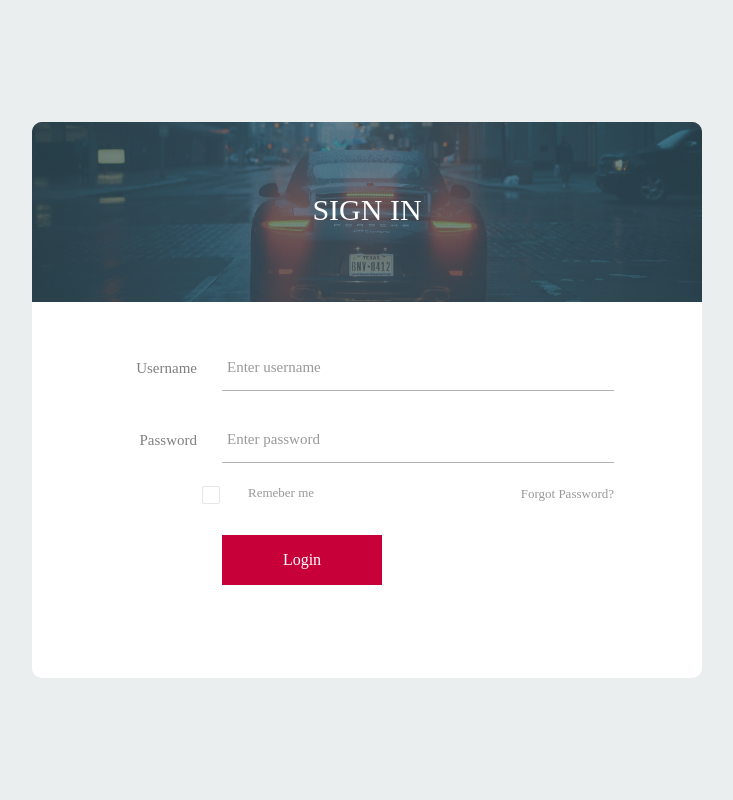
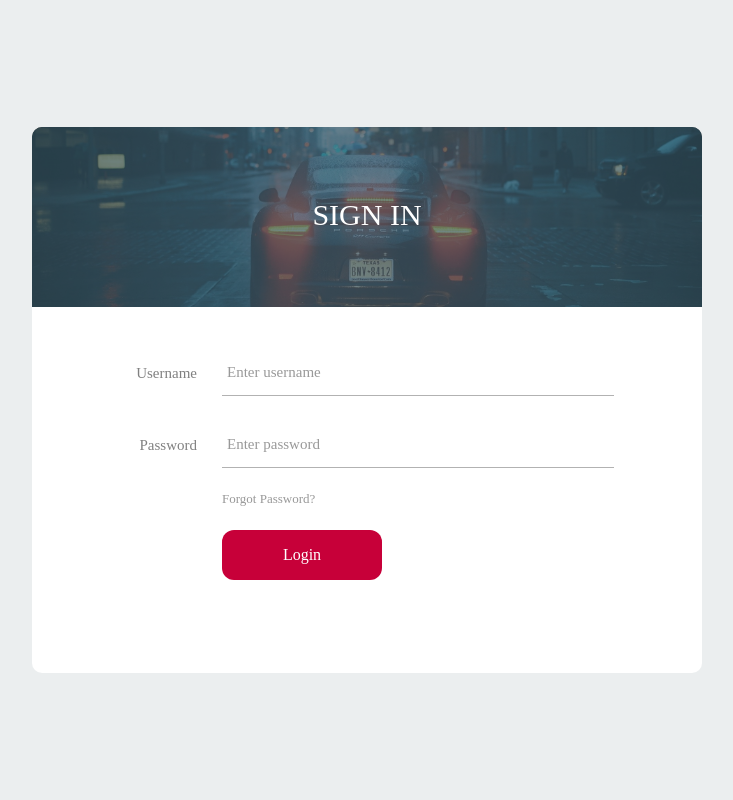
Before and after one commit to MadushanSandaru1/CRMS, a CodeIgniter app: a page that uses application/views/login.php in a window 1280 px wide. Shown: the whole page, without its empty margins (273-1006 px from the left). Run offline with CodeIgniter, Linux system fonts and the light colour scheme.

Commit message:
LOGIN PAGE EDITE

```diff
--- a/application/views/login.php
+++ b/application/views/login.php
@@ -40,14 +40,7 @@
 						<span class="focus-input100"></span>
 					</div>
 
-					<div class="flex-sb-m w-full p-b-30">
-						<div class="contact100-form-checkbox">
-							<input class="form-check-input" type="checkbox" value="" id="defaultCheck1">
-                              <label class="form-check-label" for="defaultCheck1">
-                                Remeber me
-                              </label>
-						</div>
-
+					<div class="flex-sb-m w-full p-b-20">
 						<div>
 							<a href="#" class="txt1">
 								Forgot Password?
--- a/assets/css/login_main.css
+++ b/assets/css/login_main.css
@@ -307,54 +307,6 @@ input.input100 {
 }
 
 /*==================================================================
-[ Restyle Checkbox ]*/
-
-.input-checkbox100 {
-  display: none;
-}
-
-.form-check-label {
-  font-family: Poppins-Regular;
-  font-size: 13px;
-  color: #999999;
-  line-height: 1.4;
-  display: block;
-  position: relative;
-  padding-left: 26px;
-  cursor: pointer;
-}
-
-.form-check-input::before {
-  content: "\f00c";
-  font-family: FontAwesome;
-  font-size: 13px;
-  color: transparent;
-
-  display: -webkit-box;
-  display: -webkit-flex;
-  display: -moz-box;
-  display: -ms-flexbox;
-  display: flex;
-  justify-content: center;
-  align-items: center;
-  position: absolute;
-  width: 18px;
-  height: 18px;
-  border-radius: 2px;
-  background: #fff;
-  border: 1px solid #e6e6e6;
-  left: 0;
-  top: 50%;
-  -webkit-transform: translateY(-50%);
-  -moz-transform: translateY(-50%);
-  -ms-transform: translateY(-50%);
-  -o-transform: translateY(-50%);
-  transform: translateY(-50%);
-}
-
-.form-check-input:checked + .label-checkbox100::before {
-  color: #57b846;
-}
 
 /*------------------------------------------------------------------
 [ Button ]*/
@@ -380,7 +332,7 @@ input.input100 {
   min-width: 160px;
   height: 50px;
   background-color:#c70039 ;
-  border-radius: ;
+  border-radius: 12px;
 
   font-family: Poppins-Regular;
   font-size: 16px;
```
